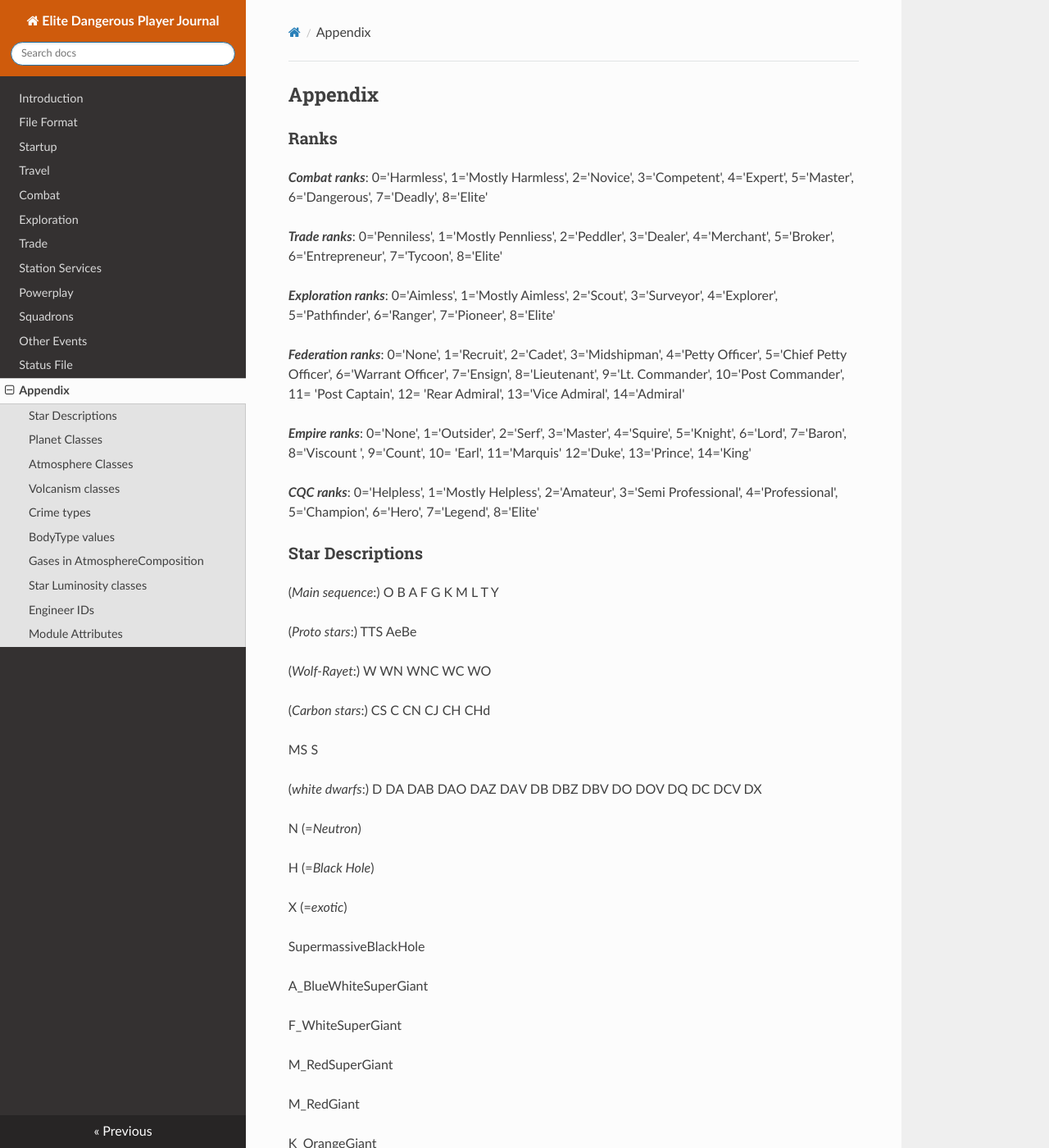
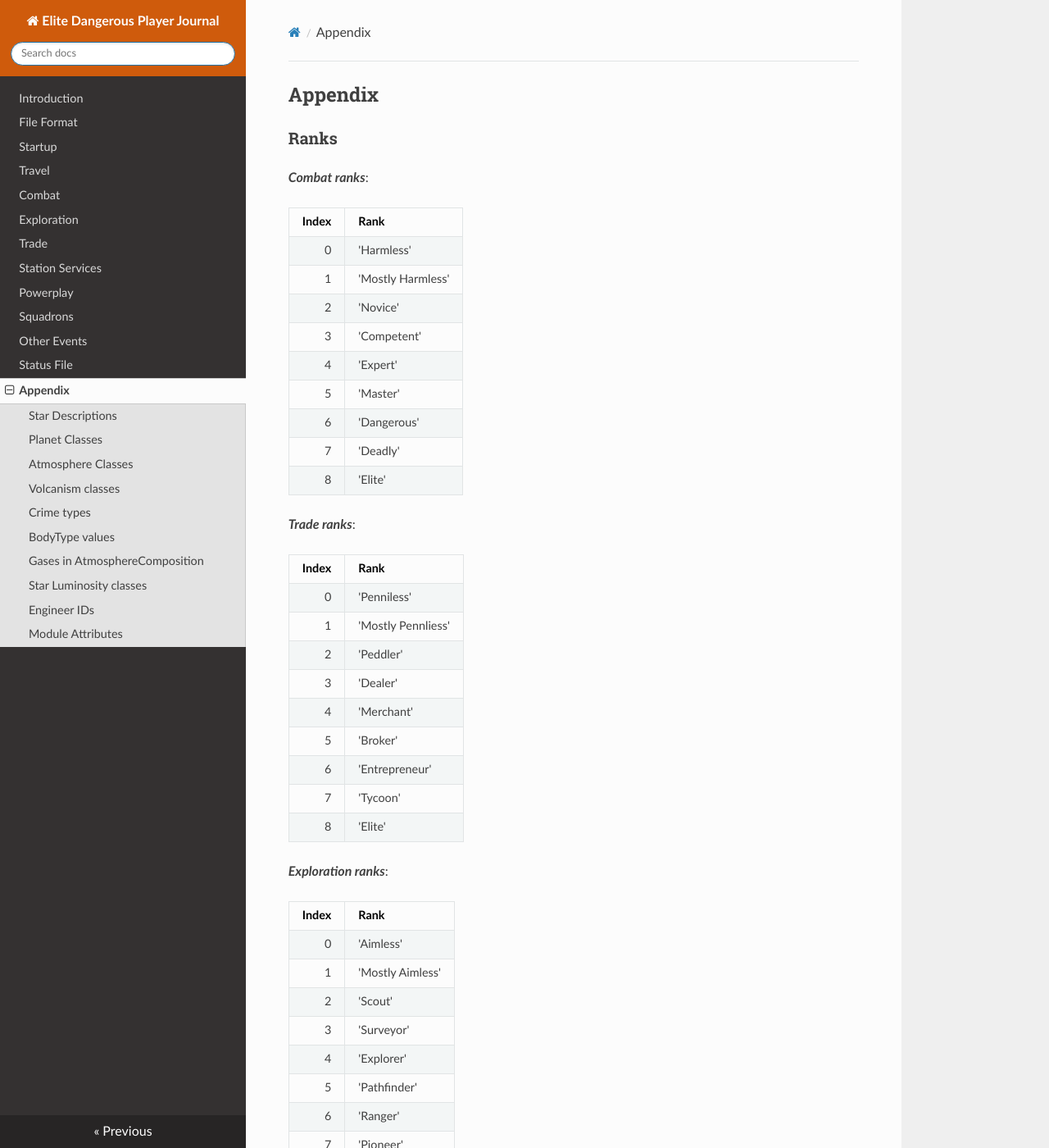
Before and after one commit to Lombra/elite-api-docs, an MkDocs documentation site: the page built from docs/Appendix.md, in a window 1280 px wide and 1400 px high. Shown: the whole window at 82% size. Built offline with MkDocs 1.6.1, drawn with Linux system fonts in a browser that asks for light colours; nearby versions of some CDN libraries; old or Windows-style settings are respelled for this version of MkDocs; some of the changed text lies outside the part shown.

Commit message:
Use lists and tables in appendix section

```diff
--- a/docs/Appendix.md
+++ b/docs/Appendix.md
@@ -2,17 +2,101 @@
 
 ### Ranks
 
-_**Combat ranks**_: 0='Harmless', 1='Mostly Harmless', 2='Novice', 3='Competent', 4='Expert', 5='Master', 6='Dangerous', 7='Deadly', 8='Elite'
+_**Combat ranks**_:
 
-_**Trade ranks**_: 0='Penniless', 1='Mostly Pennliess', 2='Peddler', 3='Dealer', 4='Merchant', 5='Broker', 6='Entrepreneur', 7='Tycoon', 8='Elite'
+Index|Rank
+-:|
+0|'Harmless'
+1|'Mostly Harmless'
+2|'Novice'
+3|'Competent'
+4|'Expert'
+5|'Master'
+6|'Dangerous'
+7|'Deadly'
+8|'Elite'
 
-_**Exploration ranks**_: 0='Aimless', 1='Mostly Aimless', 2='Scout', 3='Surveyor', 4='Explorer', 5='Pathfinder', 6='Ranger', 7='Pioneer', 8='Elite'
+_**Trade ranks**_:
 
-_**Federation ranks**_: 0='None', 1='Recruit', 2='Cadet', 3='Midshipman', 4='Petty Officer', 5='Chief Petty Officer', 6='Warrant Officer', 7='Ensign', 8='Lieutenant', 9='Lt. Commander', 10='Post Commander', 11= 'Post Captain', 12= 'Rear Admiral', 13='Vice Admiral', 14='Admiral'
+Index|Rank
+-:|
+0|'Penniless'
+1|'Mostly Pennliess'
+2|'Peddler'
+3|'Dealer'
+4|'Merchant'
+5|'Broker'
+6|'Entrepreneur'
+7|'Tycoon'
+8|'Elite'
 
-_**Empire ranks**_: 0='None', 1='Outsider', 2='Serf', 3='Master', 4='Squire', 5='Knight', 6='Lord', 7='Baron',  8='Viscount ', 9='Count', 10= 'Earl', 11='Marquis' 12='Duke', 13='Prince', 14='King'
+_**Exploration ranks**_:
 
-_**CQC ranks**_: 0='Helpless', 1='Mostly Helpless', 2='Amateur', 3='Semi Professional', 4='Professional', 5='Champion', 6='Hero', 7='Legend', 8='Elite'
+Index|Rank
+-:|
+0|'Aimless'
+1|'Mostly Aimless'
+2|'Scout'
+3|'Surveyor'
+4|'Explorer'
+5|'Pathfinder'
+6|'Ranger'
+7|'Pioneer'
+8|'Elite'
+
+_**Federation ranks**_:
+
+Index|Rank
+-:|
+0|'None'
+1|'Recruit'
+2|'Cadet'
+3|'Midshipman'
+4|'Petty Officer'
+5|'Chief Petty Officer'
+6|'Warrant Officer'
+7|'Ensign'
+8|'Lieutenant'
+9|'Lt. Commander'
+10|'Post Commander'
+11|'Post Captain'
+12|'Rear Admiral'
+13|'Vice Admiral'
+14|'Admiral'
+
+_**Empire ranks**_:
+
+Index|Rank
+-:|
+0|'None'
+1|'Outsider'
+2|'Serf'
+3|'Master'
+4|'Squire'
+5|'Knight'
+6|'Lord'
+7|'Baron'
+8|'Viscount'
+9|'Count'
+10|'Earl'
+11|'Marquis'
+12|'Duke'
+13|'Prince'
+14|'King'
+
+_**CQC ranks**_:
+
+Index|Rank
+-:|
+0|'Helpless'
+1|'Mostly Helpless'
+2|'Amateur'
+3|'Semi Professional'
+4|'Professional'
+5|'Champion'
+6|'Hero'
+7|'Legend'
+8|'Elite'
 
 ### Star Descriptions
 
@@ -443,8 +441,29 @@
 
 The following module attributes have enum values, written as a string, all others are float
 
-WeaponMode should be one of:    ForwardFire, Gimbal, TargetOnly, FireAtWill, Manual, NoMode
+WeaponMode should be one of:
 
-DamageType should be one of: Kinetic, Thermal, Explosive, Collision, Thargoid, AntiThargoid
+- ForwardFire
+- Gimbal
+- TargetOnly
+- FireAtWill
+- Manual
+- NoMode
 
-CabinClass should be one of: Prison, Economy, Standard, Business, First, Luxury
+DamageType should be one of:
+
+- Kinetic
+- Thermal
+- Explosive
+- Collision
+- Thargoid
+- AntiThargoid
+
+CabinClass should be one of:
+
+- Prison
+- Economy
+- Standard
+- Business
+- First
+- Luxury
```
Also changed, not shown: other parts of docs/Appendix.md (+136 -222 lines).
